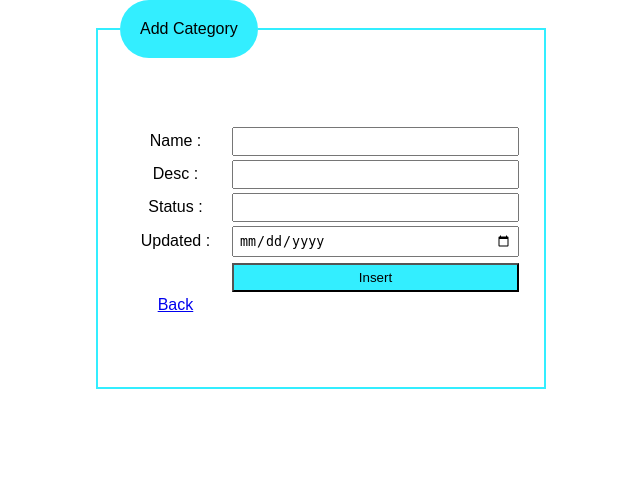
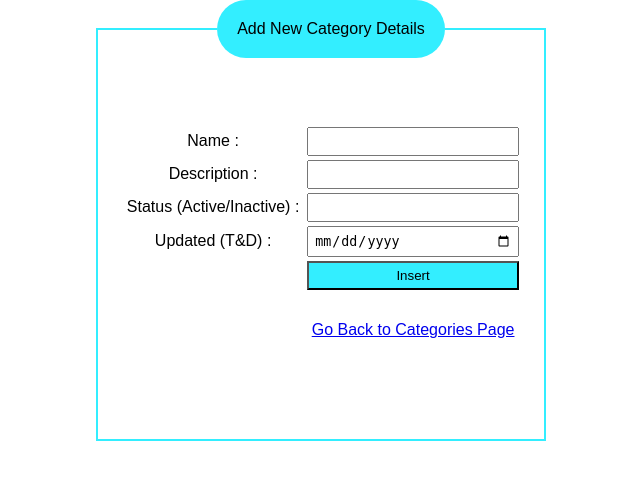
Before and after one commit to soumyajitkundu/technical_task_1, a PHP site: page /add.php in a window 1280 px wide. Shown: the part 254-734 px from the top of the page, without its empty margins (319-959 px from the left). Run offline with PHP 8.4, Linux system fonts and the light colour scheme; the visitor is signed in with stand-in values (Sample User, id 1).

Commit message:
Update add.php

```diff
--- a/add.php
+++ b/add.php
@@ -3,38 +3,34 @@
 <?php require_once('lib/dbOperations.php'); ?>
 
 <fieldset>
-    <legend>Add Category</legend>
+    <legend align="center">Add New Category Details</legend>
 
     <form action="add.php" method="post" class="login">
 
         <table width="100%">
             <tr>
-                <td> Name : </td>
+                <td>Name : </td>
                 <td><input type="text" name="name" value="" /></td>
             </tr>
             <tr>
-                <td> Desc : </td>
+                <td>Description : </td>
                 <td><input type="text" name="desc1" value="" /></td>
             </tr>
             <tr>
-                <td> Status : </td>
+                <td>Status (Active/Inactive) : </td>
                 <td><input type="text" name="status" value="" /></td>
             </tr>
             <tr>
-                <td> Updated : </td>
+                <td>Updated (T&D) : </td>
                 <td><input type="date" name="updated" value="" /></td>
-            </tr>
-            <tr>
-
             </tr>
             <tr>
                 <td> &nbsp;</td>
                 <td><input type="submit" name="sub" value=" Insert " /></td>
             </tr>
             <tr>
-
-                <td><a href="categories.php">Back</a></td>
-
+                <td></br></br></br></br></td>
+                <td><a href="categories.php">Go Back to Categories Page</a></td>
             </tr>
         </table>
     </form>
```
